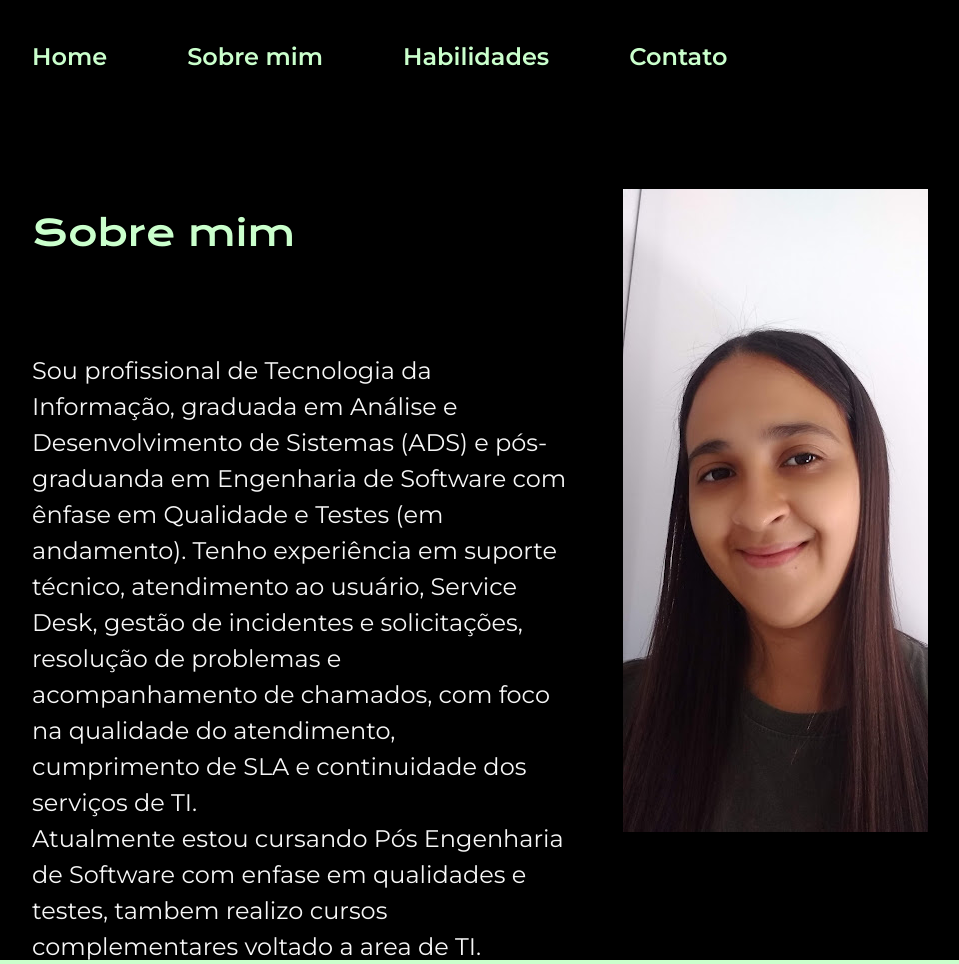
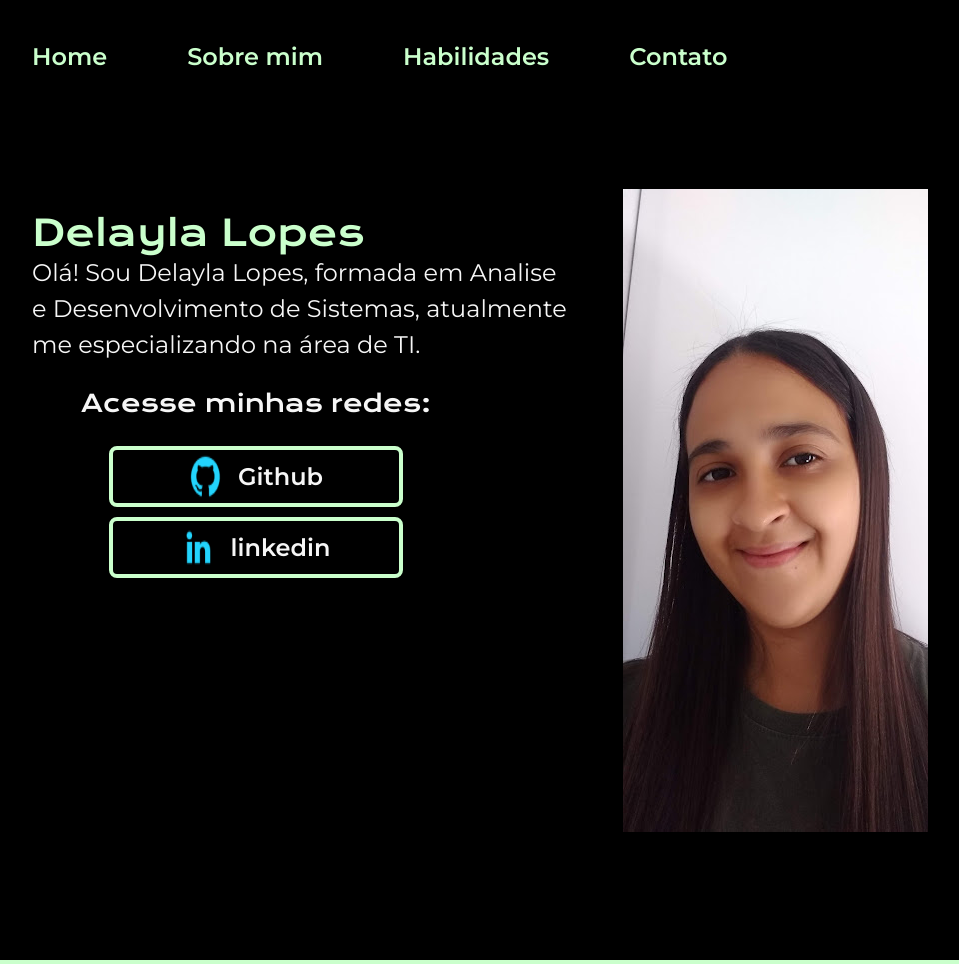
Before and after one commit to delaylalopes/portifoliofigma, a plain HTML site: page index.html in a window 1280 px wide. Shown: the top 964 px of the page, without its empty margins (160-1119 px from the left). Drawn offline with nearby package versions, Linux system fonts and the light colour scheme.

Commit message:
Update index.html

```diff
--- a/index.html
+++ b/index.html
@@ -1,12 +1,14 @@
 <!DOCTYPE html>
 <html lang="pt-br">
+
                        <head>
                         <meta charset="UTF-8">
                         <meta http-equiv="X-UA-Compatible" content="IE=edge">
                         <meta name="viewport" content="width=device-width, initial-scale=1.0">
-    <title>Sobre mim</title>
+                        <title>PORTIFÓLIOFIGMA</title>
                         <link rel="stylesheet" href="./styles/style.css">
                     </head>
+
                     <body>
                         <header class="cabecalho">
                             <nav class="cabecalho__menu">
@@ -18,10 +20,20 @@
                         </header>
                         <main class="apresentacao">
                               <section class="apresentacao__conteudo">
-            <h1 class="apresentacao__conteudo__titulo">Sobre mim</h1>
-            <br><p class="apresentacao__conteudo__texto"> Sou profissional de Tecnologia da Informação, graduada em Análise e Desenvolvimento de Sistemas (ADS) e pós-graduanda em Engenharia de Software com ênfase em Qualidade e Testes (em andamento). Tenho experiência em suporte técnico, atendimento ao usuário, Service Desk, gestão de incidentes e solicitações, resolução de problemas e acompanhamento de chamados, com foco na qualidade do atendimento, cumprimento de SLA e continuidade dos serviços de TI.
-               <br> <pc class="apresentacao__conteudo__texto">Atualmente estou cursando Pós Engenharia de Software com enfase em qualidades e testes, tambem realizo cursos complementares voltado a area de TI.</p></br>
-
+                                <h1 class="apresentacao__conteudo__titulo">Delayla Lopes<strong ></strong>
+                                <p class="apresentacao__conteudo__texto">Olá! Sou Delayla Lopes, formada em Analise e Desenvolvimento de Sistemas,
+                                    atualmente me especializando na área de TI.</p>
+                                <div class="apresentacao__links">
+                                    <h2 class="apresentacao__links__subtitulo">Acesse minhas redes:</h2>
+                                    <a class="apresentacao__links__link" href="https://github.com/delaylalopes">
+                                        <img src="./assets/github.png">
+                                        Github
+                                    </a>
+                                    <a class="apresentacao__links__link"href="https://www.linkedin.com/in/delaylalopes">
+                                        <img src="./assets/linkedin.png">
+                                        linkedin
+                                        </a>
+                                    </div>
                             </section>
                             <img src="./assets/imagem.png" alt="Foto Delayla">
                         </main>
@@ -31,4 +43,5 @@
                             <p>Desenvolvido por Delayla no programa Alura Include.</p>
                             </footer>
                     </body>
+
                     </html>
```
Lines whose indentation alone changed are shown as unchanged.
